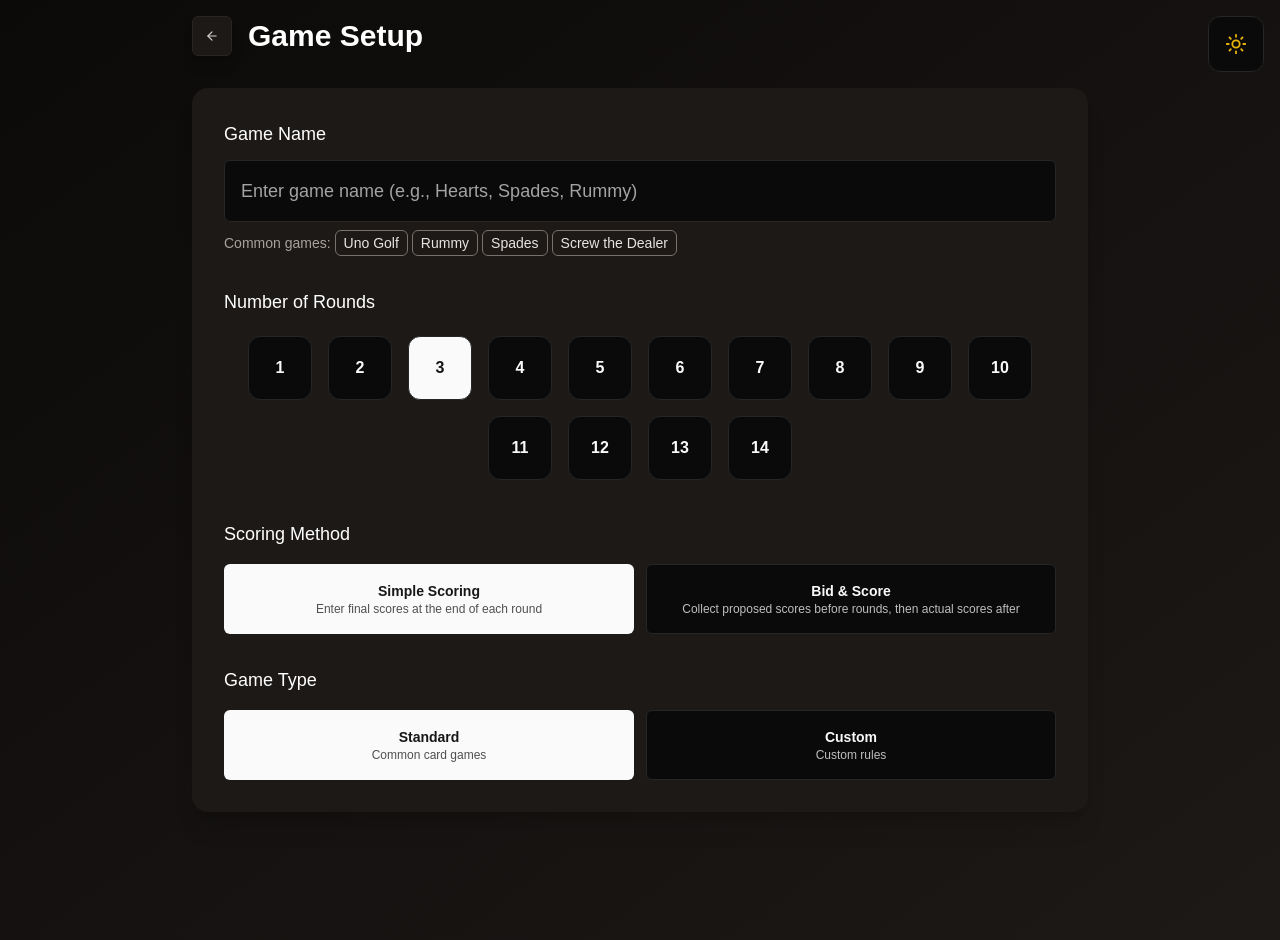
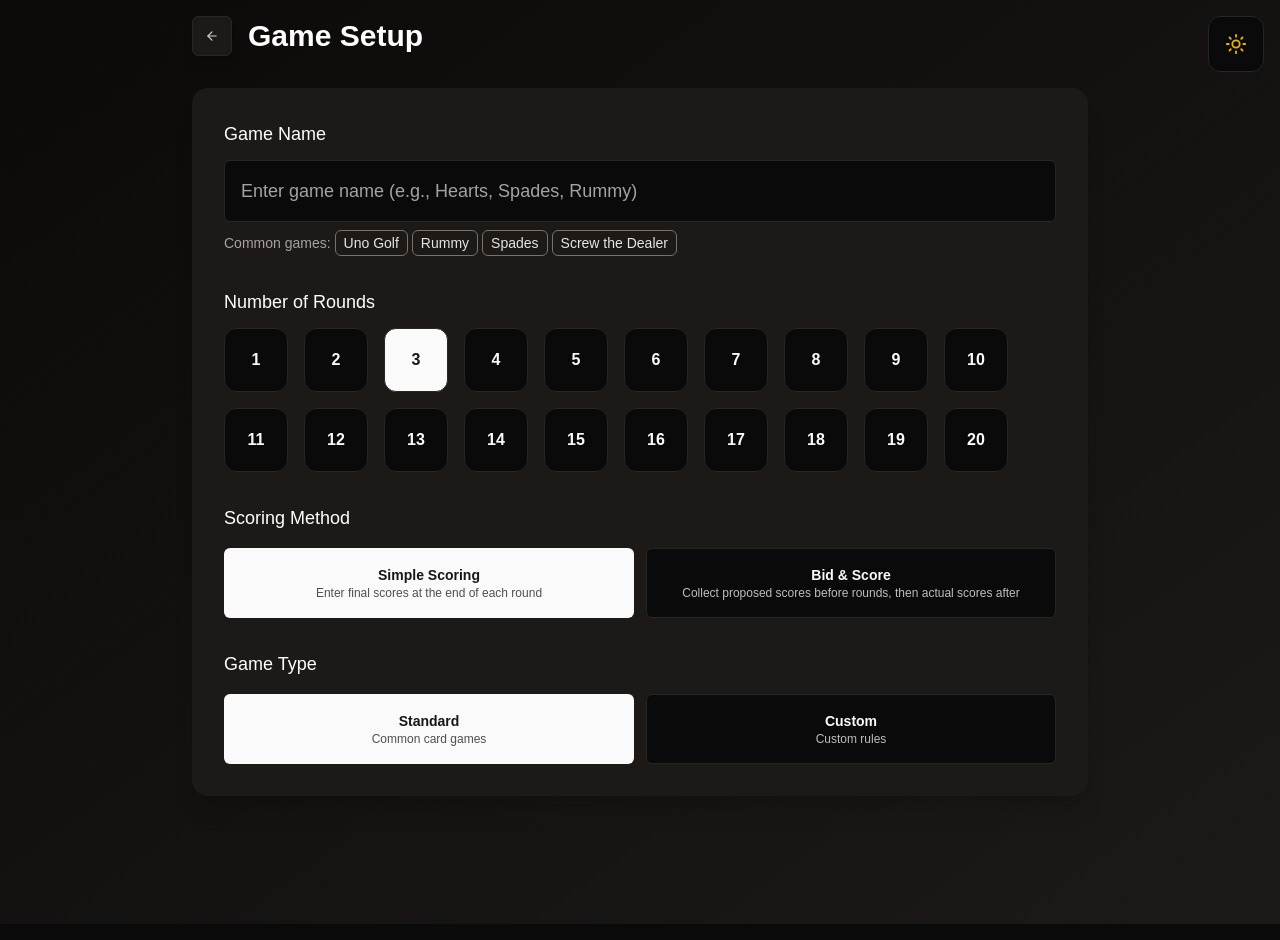
Before and after one commit to ryan-parag/card-game-scorer, a React (Vite) app: page / in a window 1280 px wide. Both pictures are taken after a click on the button "New Game". Built offline with nearby package versions, Linux system fonts and the light colour scheme; no server answers; the database is empty; a web font is replaced by a local one.

Commit message:
setup motion

```diff
--- a/src/components/GameSetup.tsx
+++ b/src/components/GameSetup.tsx
@@ -48,10 +48,22 @@ export const GameSetup: React.FC<GameSetupProps> = ({ onBack, onNext }) => {
         </div>
 
         {/* Setup Form */}
-        <div className="bg-white dark:bg-stone-900 rounded-2xl shadow-xl p-8">
+        <motion.div
+          className="bg-white dark:bg-stone-900 rounded-2xl shadow-xl p-4 lg:p-8 relative"
+          initial={{ opacity: 0, bottom: '-24px' }}
+          animate={{ opacity: 1, bottom: 0 }}
+          exit={{ opacity: 0, bottom: '-24px' }}
+          transition={{ duration: 0.12, delay: 0.1, type: "spring", stiffness: 180 }}
+        >
           <div className="space-y-8">
             {/* Game Name */}
-            <div>
+            <motion.div
+              className="relative"
+              initial={{ opacity: 0, bottom: '-8px' }}
+              animate={{ opacity: 1, bottom: 0 }}
+              exit={{ opacity: 0, bottom: '-8px' }}
+              transition={{ duration: 0.24, delay: 0.2, type: "spring", stiffness: 180 }}
+            >
               <label className="block text-lg font-medium text-stone-950 dark:text-white mb-3">
                 Game Name
               </label>
@@ -73,18 +85,28 @@ export const GameSetup: React.FC<GameSetupProps> = ({ onBack, onNext }) => {
                   </button>
                 ))}
               </div>
-            </div>
+            </motion.div>
 
             {/* Number of Rounds */}
             <div>
               <label className="block text-lg font-medium text-stone-950 dark:text-white mb-3">
                 Number of Rounds
               </label>
-              <div className="flex flex-wrap items-center justify-center">
-                {[1, 2, 3, 4, 5, 6, 7, 8, 9, 10, 11, 12, 13, 14].map((rounds) => (
-                  <div
+              <motion.div
+                className="flex flex-wrap gap-4 relative"
+                initial={{ opacity: 0, bottom: '-16px' }}
+                animate={{ opacity: 1, bottom: 0 }}
+                exit={{ opacity: 0, bottom: '-16px' }}
+                transition={{ duration: 0.12, delay: 0.1, type: "spring", stiffness: 180 }}
+              >
+                {[1, 2, 3, 4, 5, 6, 7, 8, 9, 10, 11, 12, 13, 14, 15, 16, 17, 18, 19, 20].map((rounds) => (
+                  <motion.div
                     key={rounds}
-                    className="inline-flex p-2"
+                    className="inline-flex justify-center relative"
+                    initial={{ opacity: 0 }}
+                    animate={{ opacity: 1 }}
+                    exit={{ opacity: 0 }}
+                    transition={{ duration: 0.12, delay: 0.05+(.05*rounds), type: "spring", stiffness: 180 }}
                   >
                     <Button
                       onClick={() => setMaxRounds(rounds)}
@@ -94,9 +116,9 @@ export const GameSetup: React.FC<GameSetupProps> = ({ onBack, onNext }) => {
                     >
                       <div className="font-bold text-base">{rounds}</div>
                     </Button>
-                  </div>
+                  </motion.div>
                 ))}
-              </div>
+              </motion.div>
             </div>
 
             {/* Scoring Options */}
@@ -173,7 +195,7 @@ export const GameSetup: React.FC<GameSetupProps> = ({ onBack, onNext }) => {
               </AnimatePresence>
             )
           }
-        </div>
+        </motion.div>
       </div>
     </div>
   );
```
